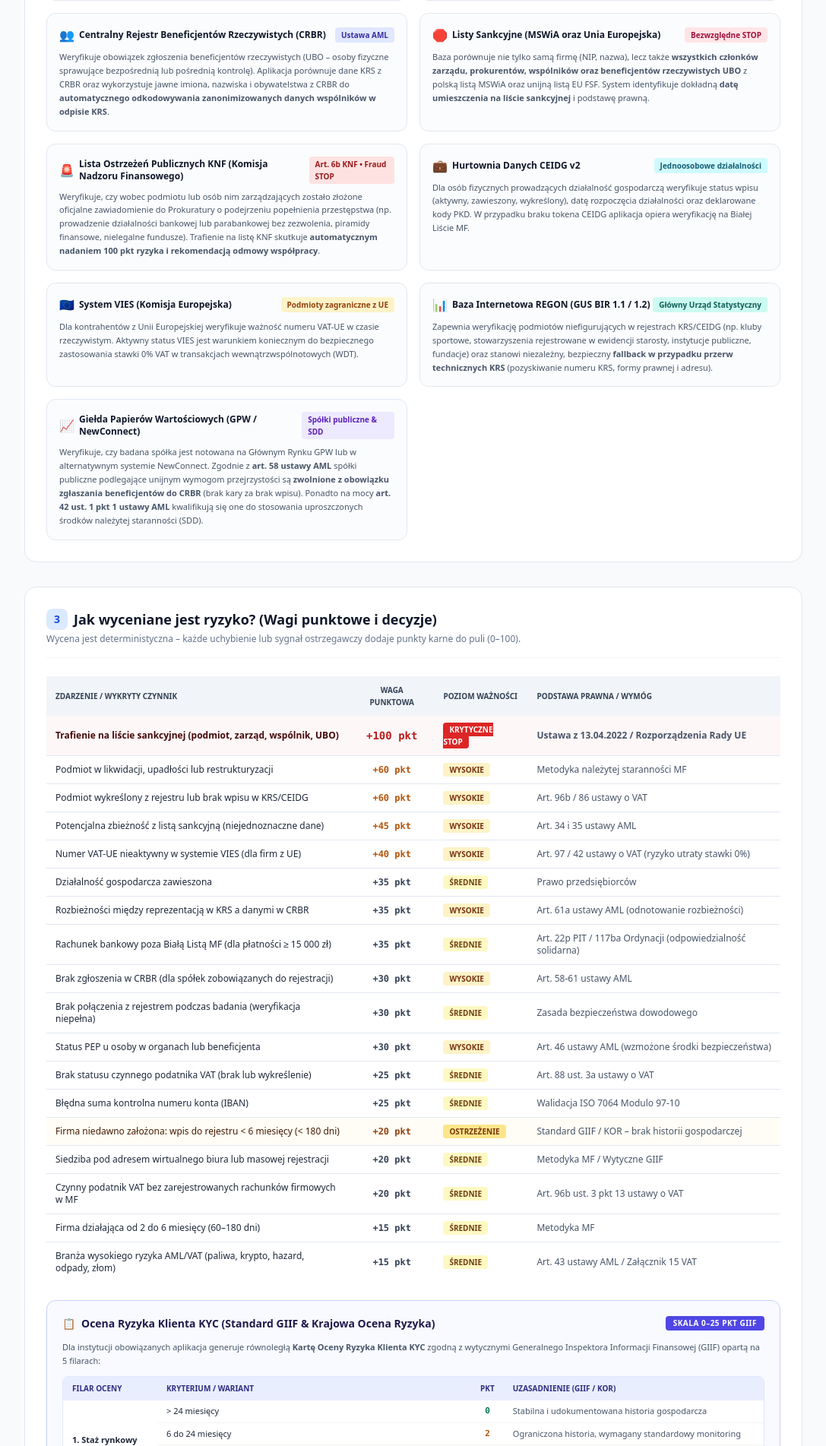
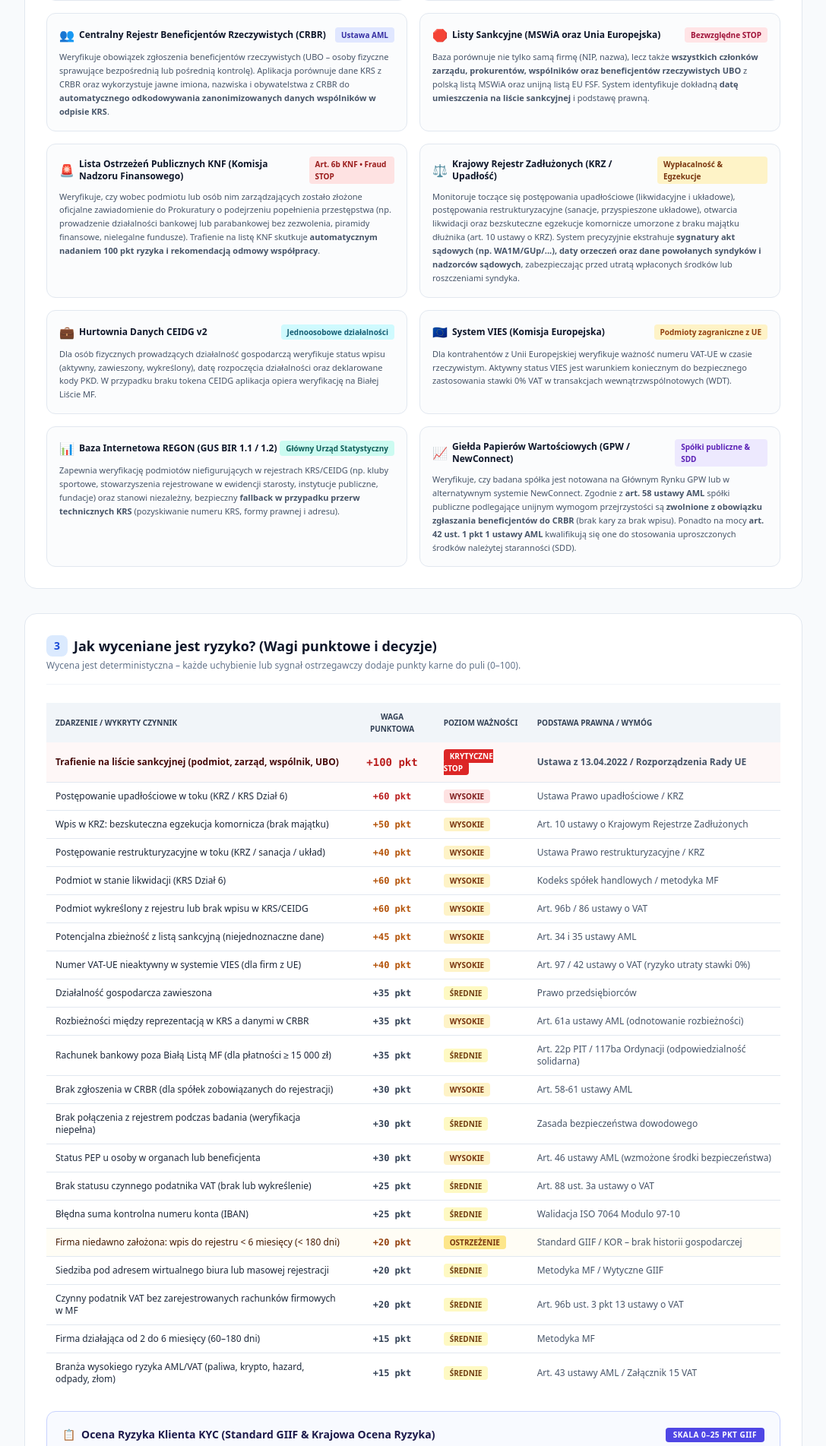
Before and after one commit to cackoarek/CompanyVerificator, a FastAPI app: page /jak-to-dziala in a window 1280 px wide. Shown: the part 1153-3056 px from the top of the page at 76% size, without its empty margins (96-1183 px from the left). Run offline with FastAPI, Linux system fonts and the light colour scheme; data comes from the database, SQL or seed files in the repository; data that the repository does not hold is empty; some libraries are stand-ins or nearby versions.

Commit message:
docs(how-it-works): aktualizacja opisu rejestrow i scoringu o Krajowy Rejestr Zadluzonych (KRZ)

```diff
--- a/src/web/templates/pages/how_it_works.html
+++ b/src/web/templates/pages/how_it_works.html
@@ -173,6 +173,19 @@
         </p>
       </div>
 
+      <!-- Krajowy Rejestr Zadłużonych (KRZ) -->
+      <div class="border border-slate-200 rounded-xl p-4 bg-slate-50/50 space-y-2">
+        <div class="flex items-center justify-between">
+          <span class="font-bold text-slate-900 flex items-center gap-1.5">
+            <span class="text-base">⚖️</span> Krajowy Rejestr Zadłużonych (KRZ / Upadłość)
+          </span>
+          <span class="px-2 py-0.5 rounded text-[10px] bg-amber-100 text-amber-900 font-semibold">Wypłacalność &amp; Egzekucje</span>
+        </div>
+        <p class="text-slate-600 text-[11px] leading-relaxed">
+          Monitoruje toczące się postępowania upadłościowe (likwidacyjne i układowe), postępowania restrukturyzacyjne (sanacje, przyspieszone układowe), otwarcia likwidacji oraz bezskuteczne egzekucje komornicze umorzone z braku majątku dłużnika (art. 10 ustawy o KRZ). System precyzyjnie ekstrahuje <strong>sygnatury akt sądowych (np. WA1M/GUp/...), daty orzeczeń oraz dane powołanych syndyków i nadzorców sądowych</strong>, zabezpieczając przed utratą wpłaconych środków lub roszczeniami syndyka.
+        </p>
+      </div>
+
       <!-- CEIDG -->
       <div class="border border-slate-200 rounded-xl p-4 bg-slate-50/50 space-y-2">
         <div class="flex items-center justify-between">
@@ -257,10 +270,28 @@
             <td class="py-2.5 px-3 text-slate-600">Ustawa z 13.04.2022 / Rozporządzenia Rady UE</td>
           </tr>
           <tr>
-            <td class="py-2.5 px-3 font-medium">Podmiot w likwidacji, upadłości lub restrukturyzacji</td>
+            <td class="py-2.5 px-3 font-medium">Postępowanie upadłościowe w toku (KRZ / KRS Dział 6)</td>
+            <td class="py-2.5 px-3 text-center font-mono font-bold text-red-700">+60 pkt</td>
+            <td class="py-2.5 px-3"><span class="px-2 py-0.5 rounded text-[10px] bg-red-100 text-red-900 font-bold">WYSOKIE</span></td>
+            <td class="py-2.5 px-3 text-slate-600">Ustawa Prawo upadłościowe / KRZ</td>
+          </tr>
+          <tr>
+            <td class="py-2.5 px-3 font-medium">Wpis w KRZ: bezskuteczna egzekucja komornicza (brak majątku)</td>
+            <td class="py-2.5 px-3 text-center font-mono font-bold text-amber-700">+50 pkt</td>
+            <td class="py-2.5 px-3"><span class="px-2 py-0.5 rounded text-[10px] bg-amber-100 text-amber-900 font-bold">WYSOKIE</span></td>
+            <td class="py-2.5 px-3 text-slate-600">Art. 10 ustawy o Krajowym Rejestrze Zadłużonych</td>
+          </tr>
+          <tr>
+            <td class="py-2.5 px-3 font-medium">Postępowanie restrukturyzacyjne w toku (KRZ / sanacja / układ)</td>
+            <td class="py-2.5 px-3 text-center font-mono font-bold text-amber-700">+40 pkt</td>
+            <td class="py-2.5 px-3"><span class="px-2 py-0.5 rounded text-[10px] bg-amber-100 text-amber-900 font-bold">WYSOKIE</span></td>
+            <td class="py-2.5 px-3 text-slate-600">Ustawa Prawo restrukturyzacyjne / KRZ</td>
+          </tr>
+          <tr>
+            <td class="py-2.5 px-3 font-medium">Podmiot w stanie likwidacji (KRS Dział 6)</td>
             <td class="py-2.5 px-3 text-center font-mono font-bold text-amber-700">+60 pkt</td>
             <td class="py-2.5 px-3"><span class="px-2 py-0.5 rounded text-[10px] bg-amber-100 text-amber-900 font-bold">WYSOKIE</span></td>
-            <td class="py-2.5 px-3 text-slate-600">Metodyka należytej staranności MF</td>
+            <td class="py-2.5 px-3 text-slate-600">Kodeks spółek handlowych / metodyka MF</td>
           </tr>
           <tr>
             <td class="py-2.5 px-3 font-medium">Podmiot wykreślony z rejestru lub brak wpisu w KRS/CEIDG</td>
```
